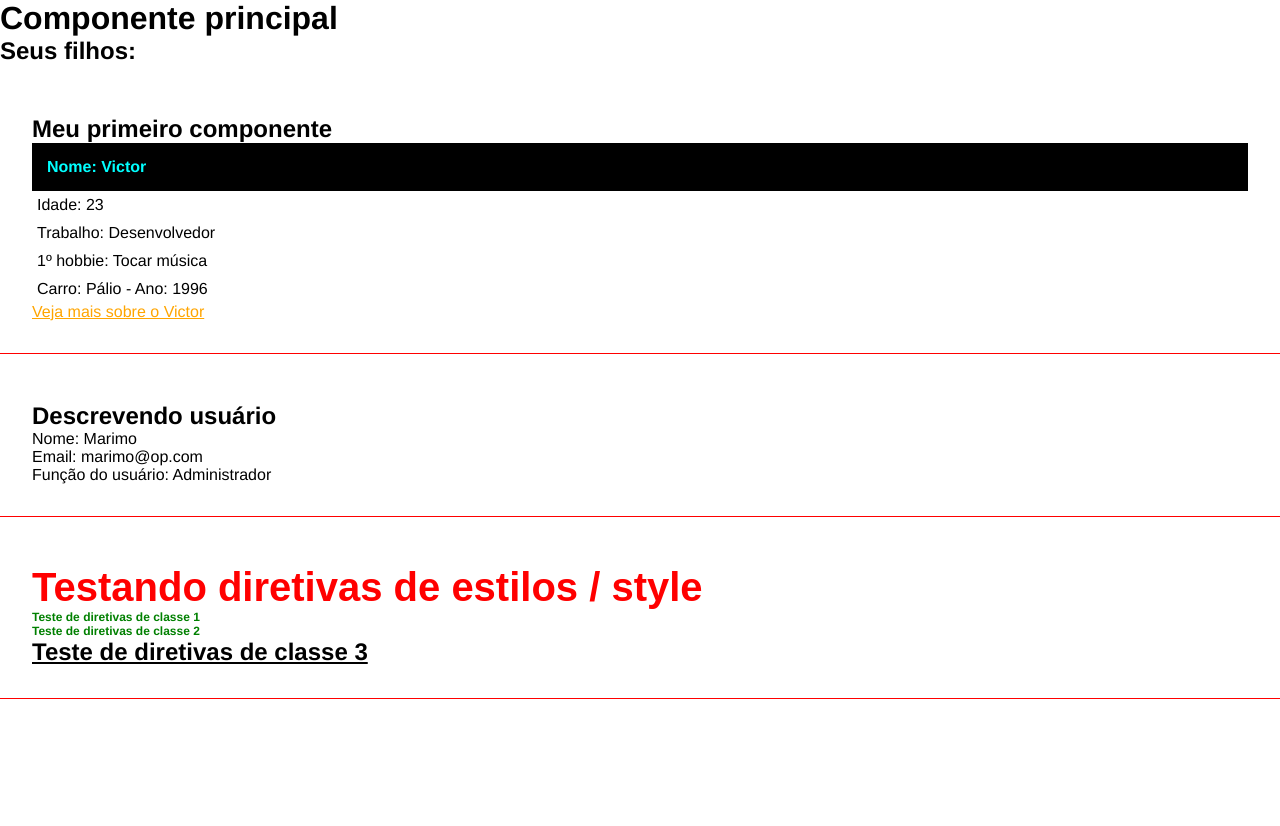
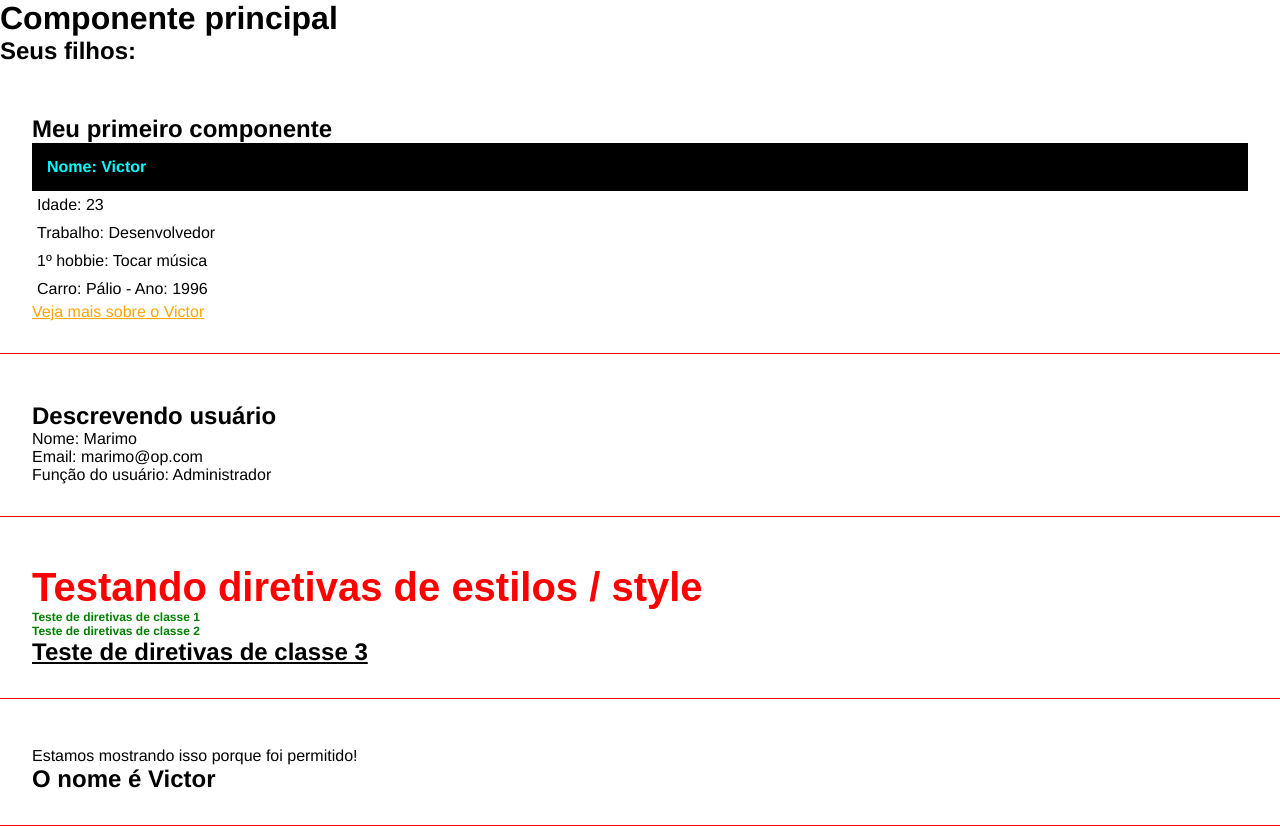
Before and after one commit to hvictorleite/curso-angular, an Angular app: page / in a window 1280 px wide. Shown: the top 826 px of the page. Built offline with nearby package versions, Linux system fonts and the light colour scheme.

Commit message:
Created if-render component and applied condicional render with ngIf and ng-template

```diff
--- a/src/app/app.component.html
+++ b/src/app/app.component.html
@@ -5,3 +5,4 @@
 <app-first-component></app-first-component>
 <app-parent-data [userData]="userData"></app-parent-data>
 <app-directives></app-directives>
+<app-if-render></app-if-render>
--- a/src/app/app.module.ts
+++ b/src/app/app.module.ts
@@ -5,13 +5,15 @@ import { AppComponent } from './app.component';
 import { FirstComponentComponent } from './components/first-component/first-component.component';
 import { ParentDataComponent } from './components/parent-data/parent-data.component';
 import { DirectivesComponent } from './components/directives/directives.component';
+import { IfRenderComponent } from './components/if-render/if-render.component';
 
 @NgModule({
   declarations: [
     AppComponent,
     FirstComponentComponent,
     ParentDataComponent,
-    DirectivesComponent
+    DirectivesComponent,
+    IfRenderComponent
   ],
   imports: [
     BrowserModule
--- /dev/null
+++ b/src/app/components/if-render/if-render.component.html
@@ -0,0 +1,6 @@
+<div class="class">
+    <div *ngIf="canShow">Estamos mostrando isso porque foi permitido!</div>
+    <h2 *ngIf="name === 'Victor'; else nameNotFound">O nome é Victor</h2>
+    <!-- bloco equivalente ao else, que captura a referencia ('TemplateRef') do else com # -->
+    <ng-template #nameNotFound>Nome não foi encontrado</ng-template>
+</div>
--- /dev/null
+++ b/src/app/components/if-render/if-render.component.ts
@@ -0,0 +1,12 @@
+import { Component } from '@angular/core';
+
+@Component({
+  selector: 'app-if-render',
+  templateUrl: './if-render.component.html',
+  styleUrls: ['./if-render.component.css']
+})
+export class IfRenderComponent {
+  canShow: boolean = true;
+
+  name: string = 'Victor';
+}
```
Also changed, not shown: src/app/components/if-render/if-render.component.css (added), 1 other file (tests, documents, lock files or other folders).
